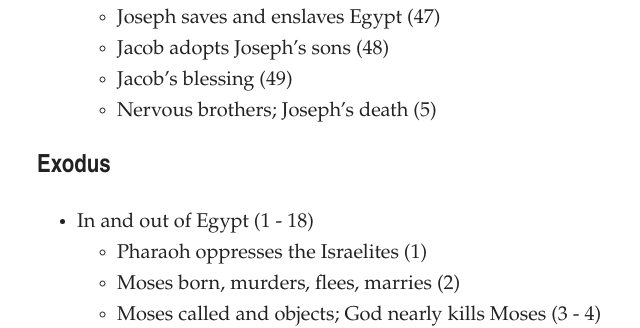
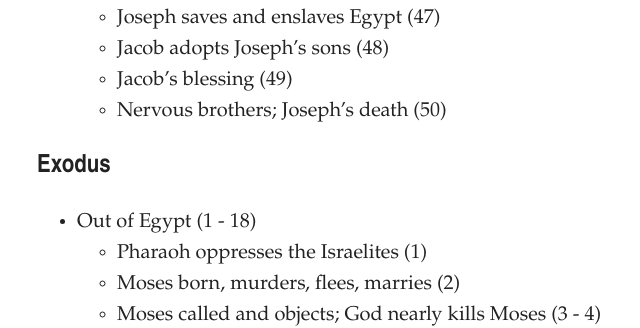
Before and after one commit to artsandmetaphysics/goodlifeodyssey, a Jekyll site: the page built from _documents/the-pentateuch.md, in a window 1280 px wide and 900 px high, scrolled down 2582 px. Shown: the part 159-487 px from the top of the window, without its empty margins (263-903 px from the left). Built offline with Jekyll 4.4.1, drawn with Linux system fonts in a browser that asks for light colours.

Commit message:
Small corrections

```diff
--- a/_documents/the-pentateuch.md
+++ b/_documents/the-pentateuch.md
@@ -77,11 +77,11 @@
   - Joseph saves and enslaves Egypt (47)
   - Jacob adopts Joseph’s sons (48)
   - Jacob’s blessing (49)
-  - Nervous brothers; Joseph’s death (5)
+  - Nervous brothers; Joseph’s death (50)
 
 ## Exodus
 
-- In and out of Egypt (1 - 18)
+- Out of Egypt (1 - 18)
   - Pharaoh oppresses the Israelites (1)
   - Moses born, murders, flees, marries (2)
   - Moses called and objects; God nearly kills Moses (3 - 4)
```
Also changed, not shown: documents/the-pentateuch.md (+2 -2 lines).
